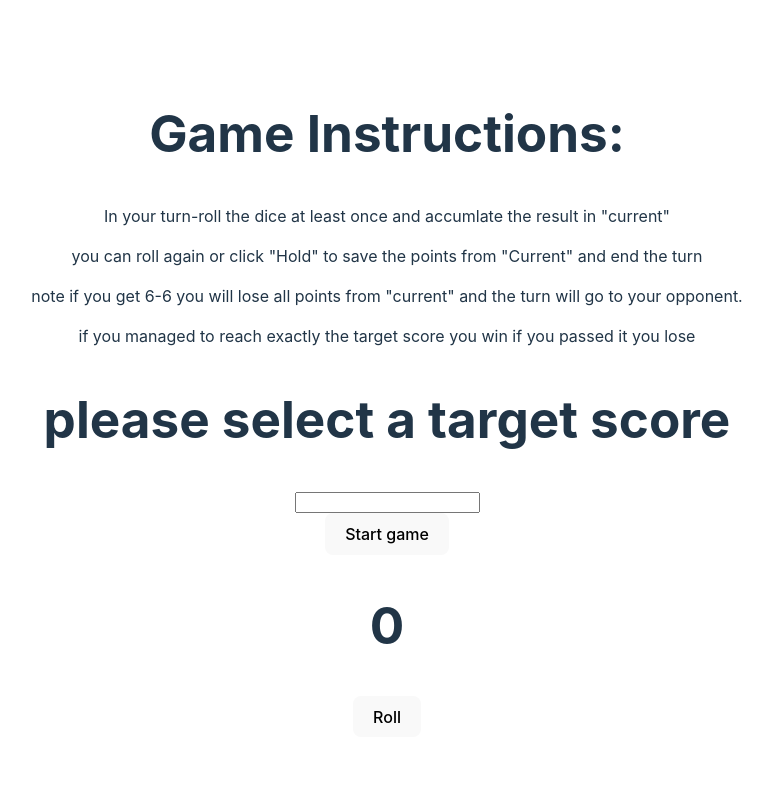
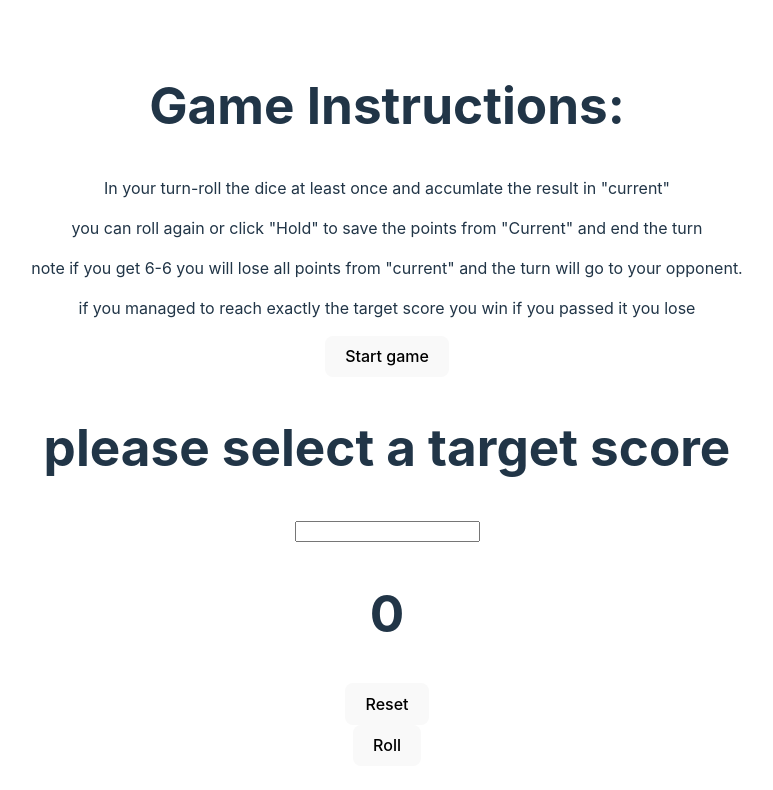
Before and after one commit to Wisambebar1/dice_game, a React (Vite) app in the folder dice_game/: page / in a window 1280 px wide. Shown: the top 790 px of the page, without its empty margins (253-1026 px from the left). Built offline with nearby package versions, Linux system fonts and the light colour scheme.

Commit message:
added reset button feature

```diff
--- a/dice_game/src/App.jsx
+++ b/dice_game/src/App.jsx
@@ -2,19 +2,17 @@ import './App.css'
 import Input from './Components/Input'
 import Instructions from './Components/Instructions'
 import Request from './Components/Request'
-import Roll from './Components/Roll'
 import Start_game from './Components/Start_game'
 function App() {
   return(
     <div>
       <section id="section-1">
         <Instructions/>
+        <Start_game/>
         <Request/>
         <Input/>
-        <Start_game/>
       </section>
       <section id="section-2">
-        <Roll/>
       </section>
     </div>
   )
--- a/dice_game/src/Components/Current.jsx
+++ b/dice_game/src/Components/Current.jsx
@@ -1,10 +1,24 @@
 import React ,{ useState,useEffect } from 'react'
-const Current=({number1,number2})=>{
+import New_game from './New_game';
+const Current=({number1,number2,input})=>{
     let [total,setTotal]=useState(0);
     useEffect(()=>{setTotal(total=>total+number1+number2)},[number1,number2])
+    useEffect(()=>{
+        if(total>input){
+            alert("u passed the score limit")
+    }
+    else if(total===input && total>0){
+        alert("u reached limit")
+    }
+            },[total,input])
+    const handleReset=()=>{
+        setTotal(0)
+    }
+
     return(
         <div>
-            <h1>{total}</h1>
+            <h1 >{total}</h1>
+            <New_game handleReset={handleReset}/>
         </div>
     )
 }
--- a/dice_game/src/Components/Input.jsx
+++ b/dice_game/src/Components/Input.jsx
@@ -1,4 +1,5 @@
 import { useState } from "react"
+import Roll from "./Roll";
 const Input=()=>{
     let [input,setInputValue]=useState(0);
     const handleInputChange=(e)=>{
@@ -8,6 +9,7 @@ const Input=()=>{
     return(
         <div>
             <input onChange={handleInputChange} type="number"></input>
+            <Roll input={input}/>
         </div>
     )
 }
--- /dev/null
+++ b/dice_game/src/Components/New_game.jsx
@@ -0,0 +1,8 @@
+const New_game=({handleReset})=>{
+    return(
+        <div>
+            <button type="button" onClick={handleReset}>Reset</button>
+        </div>
+    )
+}
+export default New_game
--- a/dice_game/src/Components/Roll.jsx
+++ b/dice_game/src/Components/Roll.jsx
@@ -1,7 +1,7 @@
 import Images from './Images'
 import React, { useState } from 'react';
 import Current from './Current';
-const Roll=()=>{
+const Roll=({input})=>{
     let [number1,setNumber1]=useState(0)
     let [number2,setNumber2]=useState(0)
     const handleRollBtn=()=>{
@@ -12,7 +12,7 @@ const Roll=()=>{
     }
     return(
         <div>
-            <Current number1={number1} number2={number2}/>
+            <Current number1={number1} number2={number2} input={input}/>
             <button onClick={handleRollBtn}>Roll</button>
             <img id="img-1" src={Images[number1-1]}/>
             <img id="img-2" src={Images[number2-1]}/>
```
